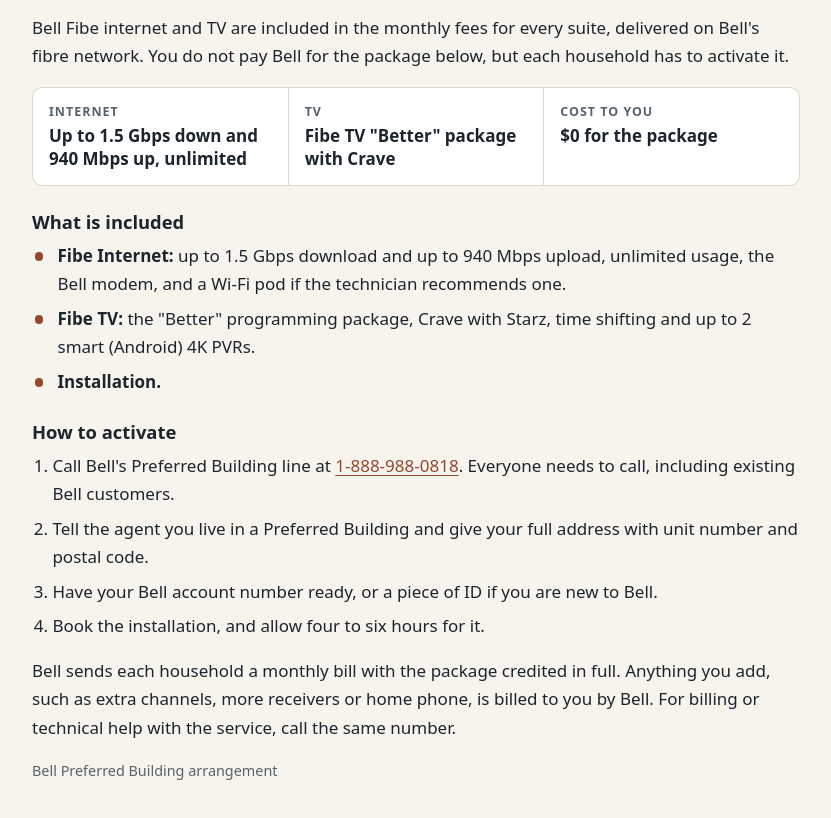
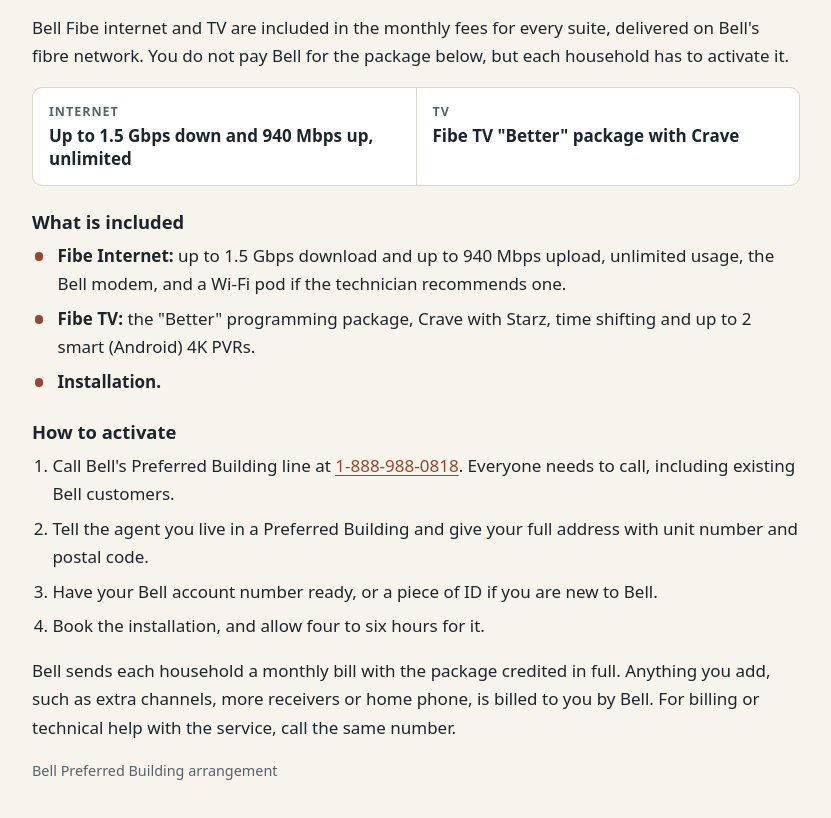
Before and after one commit to SENTIENT6-dev/bransfield-house, a plain HTML site: page living-here.html in a window 1280 px wide. Shown: the part 997-1815 px from the top of the page, without its empty margins (440-1271 px from the left). Drawn offline with Linux system fonts and the light colour scheme.

Commit message:
Dim the sauna photo and drop the cost box
Regrade the sauna photo to dim, warm ambient lighting and remove the
'Cost to you' box from the Internet and TV section of the guide.

Co-Authored-By: Claude Fable 5.2 <noreply@anthropic.com>

```diff
--- a/living-here.html
+++ b/living-here.html
@@ -80,7 +80,6 @@
           <dl class="keyfacts">
             <div><dt>Internet</dt><dd>Up to 1.5 Gbps down and 940 Mbps up, unlimited</dd></div>
             <div><dt>TV</dt><dd>Fibe TV "Better" package with Crave</dd></div>
-            <div><dt>Cost to you</dt><dd>$0 for the package</dd></div>
           </dl>
           <h3>What is included</h3>
           <ul class="ticks">
```
Also changed, not shown: img/sauna.jpg.
